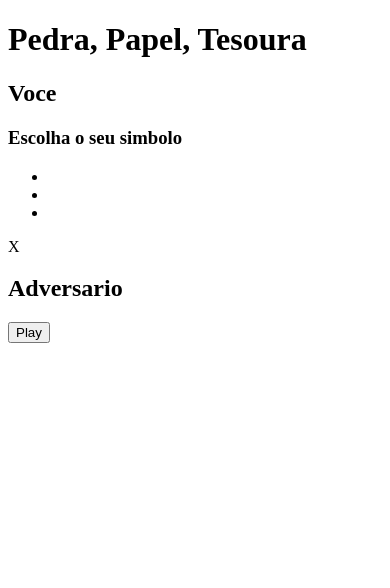
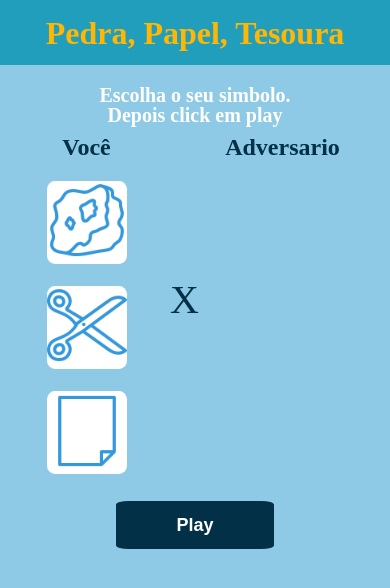
Before and after one commit to Kenzie-Academy-Brasil-Developers/m2-entrega-jogo-de-azar-poo-sprint2b-Emillyalmeida, a plain HTML site: page index.html in a window 390 px wide. Both pictures are taken after a click on the button "Iniciar jogo". Drawn offline with Linux system fonts and the light colour scheme.

Commit message:
2/3 of mobile ok

```diff
--- a/index.html
+++ b/index.html
@@ -4,6 +4,9 @@
   <meta charset="UTF-8">
   <meta http-equiv="X-UA-Compatible" content="IE=edge">
   <meta name="viewport" content="width=device-width, initial-scale=1.0">
+  <link rel="stylesheet" href="https://cdnjs.cloudflare.com/ajax/libs/font-awesome/5.11.2/css/all.css">
+  <link rel="stylesheet" href="./src/styles/reset.css">
+  <link rel="stylesheet" href="src/styles/style.css">
   <title>Pedra, Papel, Tesoura</title>
 </head>
 <body>
@@ -11,8 +14,7 @@
     <h1>Pedra, Papel, Tesoura</h1>
   </header>
   <main id="principal">
-
-    </ul>
+    <img src="">
   </main>
   <script type="module" src="./src/script.js"></script>
 </body>
--- a/src/Bd/bd.js
+++ b/src/Bd/bd.js
@@ -1,16 +1,16 @@
 const symbol = [
     {
         id:0,
-        img:'1',
+        img:"./src/img/icons8-rocha-100.png",
         nome:'pedra'
 
     },{
         id:1,
-        img: '3',
+        img: "./src/img/icons8-recortar-100.png",
         nome:'tesoura'
     },{
         id:2,
-        img:"5",
+        img:"./src/img/icons8-papel-mate-100.png",
         nome:'papel'
     }
 ]
--- a/src/controller/adversary.js
+++ b/src/controller/adversary.js
@@ -1,8 +1,13 @@
 import {symbol} from "../Bd/bd.js"
 import {Winner} from "./winner.js"
+import{PlayerControle} from "./player.js"
 
 class Adversario {
     static ramdomNum(){
+         if(PlayerControle.choose == ''){
+             alert("escolha seu simbolo")
+             return true
+         }else{
         const result = document.getElementById('result')
         const random = Math.floor(Math.random()*3)
 
@@ -10,15 +15,19 @@ class Adversario {
 
         const nome = symbol[random].nome
 
-        result.classList.add(img)
+        result.innerHTML=''
+        result.innerHTML=`
+            <li><img src="${img}"></li>
+        `
 
-        setTimeout(()=>{
-            result.classList.remove(img)
-        },2000)
+         setTimeout(()=>{
+             result.classList.remove(img)
+             Winner.isWinner(nome)
+         },2500)
+     }
 
-        Winner.isWinner(nome)
+        }
 
-    }
 }
 
 export{Adversario}
--- a/src/controller/player.js
+++ b/src/controller/player.js
@@ -2,13 +2,19 @@ import {TelaInicial} from "../models/index.js"
 import {symbol} from "../Bd/bd.js"
 
 class PlayerControle{
-    static choose = ""
+    static choose = ''
     static selectSymbol(event){
-        const li = event.target.id
-        this.choose = li
-        const filter = symbol.filter((el)=>el.nome === li)
+        if(event.target.tagName == "IMG"){
+            const li = event.target.id
+            PlayerControle.choose = li
+            console.log(PlayerControle.choose)
+            const filter = symbol.filter((el)=>el.nome === li)
 
-        TelaInicial.showSymbol(filter[0].img)
+            TelaInicial.showSymbol(filter[0].img)
+            return true
+        }
+        return false
+
     }
 }
 
--- a/src/controller/winner.js
+++ b/src/controller/winner.js
@@ -1,4 +1,5 @@
 import {PlayerControle} from "./player.js"
+import{TelaInicial} from "../models/index.js"
 
 class Winner {
     static isWinner(adversario){
@@ -6,9 +7,21 @@ class Winner {
         if(adversario === PlayerControle.choose){
             mensage = 'Empate'
         }
-        else if(adversario=="pedra"){
-
+        else if(adversario=="pedra"&& PlayerControle.choose == "tesoura"){
+            mensage = "Adversario"
         }
+        else if(adversario=="papel"&& PlayerControle.choose == "pedra"){
+            mensage = "Adversario"
+        }
+        else if(adversario=="tesoura"&& PlayerControle.choose == "papel"){
+            mensage = "Adversario"
+        }
+        else{
+            mensage = "Player"
+        }
+        console.log(adversario)
+        console.log(PlayerControle.choose)
+        TelaInicial.vencedor(mensage)
 
     }
 }
--- a/src/models/index.js
+++ b/src/models/index.js
@@ -11,7 +11,9 @@ class TelaInicial{
     static createHtml(){
         telaPrincipal.innerHTML = `
         <h2>Como jogar</h2>
-        <p>Voce de escolher entre pedra, papel ou tesoura. E seu adversario ira fazer o mesmo.Sempre que uma pessoa colocar um símbolo mais fraco, essa pessoa perderá a disputa. Ganha quem mostrar o objeto mais forte.Se os simbolos forem iguais é empate</p>
+        <p>Voce de escolher entre pedra, papel ou tesoura. E seu adversario ira fazer o mesmo.</p>
+        <p>Sempre que uma pessoa colocar um símbolo mais fraco, essa pessoa perderá a disputa</p>
+        <p>Ganha quem mostrar o objeto mais forte.Se os simbolos forem iguais é empate.</p>
         <h3>Regras do jogo</h3>
         <ul>
         <li>
@@ -25,31 +27,38 @@ class TelaInicial{
         </li>
         </ul>
         <button id="btnIniciar">Iniciar jogo</button>
+
         `
+        telaPrincipal.classList.add('inicio')
         return true
     }
     static iniciarGame(){
+        telaPrincipal.classList.remove("inicio")
         telaPrincipal.innerHTML=""
         telaPrincipal.innerHTML=`
+        <h3>Escolha o seu simbolo.</h3>
+        <h3>Depois click em play</h3>
         <section class="player">
-            <h2>Voce</h2>
-            <h3>Escolha o seu simbolo</h3>
+            <h2>Você</h2>
+
             <ul id="escolha">
-                <li id = ${symbol[0].nome}><i class = ${symbol[0].img}></i></li>
-                <li id = ${symbol[1].nome}><i class = ${symbol[1].img}></i></li>
-                <li id = ${symbol[2].nome}><i class = ${symbol[2].img}></i></li>
+                <li><img  id = ${symbol[0].nome} src="${symbol[0].img}"></li>
+                <li><img id = ${symbol[1].nome} src="${symbol[1].img}"></li>
+                <li><img id = ${symbol[2].nome} src="${symbol[2].img}"></li>
             </ul>
         </section>
 
         <div><p>X</p></div>
 
-        <section>
+        <section class = "adversario">
             <h2>Adversario</h2>
-            <div><i id =result ></i></div>
+            <ul id =result></ul>
         </section>
-
-        <button id ="btnPlay">Play</button>
+        <div class= 'play'>
+            <button id ="btnPlay">Play</button>
+        </div>
         `
+        telaPrincipal.classList.add('partida')
         this.select = document.getElementById('escolha')
         this.btnPlay = document.getElementById('btnPlay')
 
@@ -60,9 +69,15 @@ class TelaInicial{
 
         this.select.innerHTML = ""
         this.select.innerHTML = `
-        <li><i class = ${li}></i></li>
+            <li><img src ="${li}"></li>
         `
         return true
+    }
+    static vencedor(mensage){
+        telaPrincipal.innerHTML = ""
+        telaPrincipal.innerHTML = `
+          <h1>${mensage}</h1>
+        `
     }
 }
 
--- a/src/styles/reset.css
+++ b/src/styles/reset.css
@@ -1 +1,46 @@
-/* Escreva seu código aqui */
+/* http://meyerweb.com/eric/tools/css/reset/
+   v2.0 | 20110126
+   License: none (public domain)
+*/
+
+html, body, div, span, applet, object, iframe,
+h1, h2, h3, h4, h5, h6, p, blockquote, pre,
+a, abbr, acronym, address, big, cite, code,
+del, dfn, em, img, ins, kbd, q, s, samp,
+small, strike, strong, sub, sup, tt, var,
+b, u, i, center,
+dl, dt, dd, ol, ul, li,
+fieldset, form, label, legend,
+table, caption, tbody, tfoot, thead, tr, th, td,
+article, aside, canvas, details, embed,
+figure, figcaption, footer, header, hgroup,
+menu, nav, output, ruby, section, summary,
+time, mark, audio, video {
+	margin: 0;
+	padding: 0;
+	border: 0;
+	font-size: 100%;
+	font: inherit;
+	vertical-align: baseline;
+}
+/* HTML5 display-role reset for older browsers */
+article, aside, details, figcaption, figure,
+footer, header, hgroup, menu, nav, section {
+	display: block;
+}
+body {
+	line-height: 1;
+}
+
+blockquote, q {
+	quotes: none;
+}
+blockquote:before, blockquote:after,
+q:before, q:after {
+	content: '';
+	content: none;
+}
+table {
+	border-collapse: collapse;
+	border-spacing: 0;
+}
--- a/src/styles/style.css
+++ b/src/styles/style.css
@@ -1 +1,169 @@
-/* Escreva seu código aqui */
+body{
+    box-sizing: border-box;
+    background-color: #8ecae6;
+    color: #fff;
+    width: 100%;
+    height: 100%;
+}
+
+header {
+    background-color: #219ebc;
+    color : #ffb703;
+    width: 100%;
+    height: 65px;
+    display: flex;
+    align-items: center;
+    justify-content: center;
+}
+
+header h1{
+    font-size: 32px;
+    font-weight: 700;
+}
+
+main {
+    height: 500px;
+    padding: 20px;
+}
+
+button {
+    border: none;
+    background-color: #023047;
+    color: #fff;
+    font-weight:700 ;
+    padding: 2%;
+    border-radius: 8%;
+    width: 30%;
+    font-size: 18px;
+}
+
+.inicio{
+    display: flex;
+    flex-direction: column;
+    justify-content: space-around;
+    align-items: center;
+}
+
+.inicio h2 {
+    font-size: 30px;
+    font-weight: 700;
+}
+
+.inicio p{
+    font-size: 20px;
+}
+
+.inicio ul {
+    list-style-type: square;
+}
+
+.inicio ul li p{
+    font-size: 22px;
+}
+
+.inicio h3{
+    font-size: 24px;
+    font-weight: 700;
+}
+
+.partida{
+    display: flex;
+    width: 100%;
+    flex-wrap: wrap;
+    box-sizing: border-box;
+
+}
+.partida>h3 {
+    width: 100%;
+    font-weight: bold;
+    font-size: 20px;
+    text-align: center;
+}
+
+.partida>section{
+    padding-top: 10px;
+}
+
+.partida>section>h2{
+    color: #023047;
+    font-size: 24px;
+    font-weight: bold;
+}
+
+.partida>.player{
+    display: flex;
+    flex-direction: column;
+    width: 38%;
+    justify-content: space-between;
+    align-items: center;
+}
+
+.player ul{
+    height: 90%;
+    display: flex;
+    flex-direction: column;
+    justify-content: space-around;
+    align-items: center;
+
+}
+
+
+.partida li{
+    background-color: #fff;
+    list-style-type: none;
+    border-radius: 10%;
+    width: 80%;
+}
+.partida li:hover{
+    border: solid 2px #023047;
+}
+
+.partida img{
+    width: 100%;
+
+}
+
+
+.partida>div {
+    width: 18%;
+    height: 350px;
+    display: flex;
+    flex-direction: column;
+    align-items: center;
+    justify-content: center;
+}
+
+.partida>div>p{
+    font-size: 40px;
+    color: #023047;
+}
+
+.partida .adversario{
+    width: 38%;
+    height: 350px;
+    display: flex;
+    flex-direction: column;
+    align-items: center;
+    justify-content: space-between;
+}
+
+.partida .adversario>ul{
+   height: 90%;
+   display: flex;
+   flex-direction: column;
+   justify-content: space-around;
+   align-items: center;
+}
+
+.partida .play{
+    display: flex;
+    align-items: center;
+    justify-content: center;
+    width: 100%;
+    height: 80px;
+
+}
+.play>button{
+    width: 45%;
+    height: 60%;
+}
```
Also changed, not shown: src/img/icons8-papel-mate-100.png (added), src/img/icons8-papel-mate-50.png (added), src/img/icons8-recortar-100.png (added), src/img/icons8-rocha-100.png (added), src/img/icons8-rocha-50.png (added), src/img/icons8-tesoura-50.png (added).
